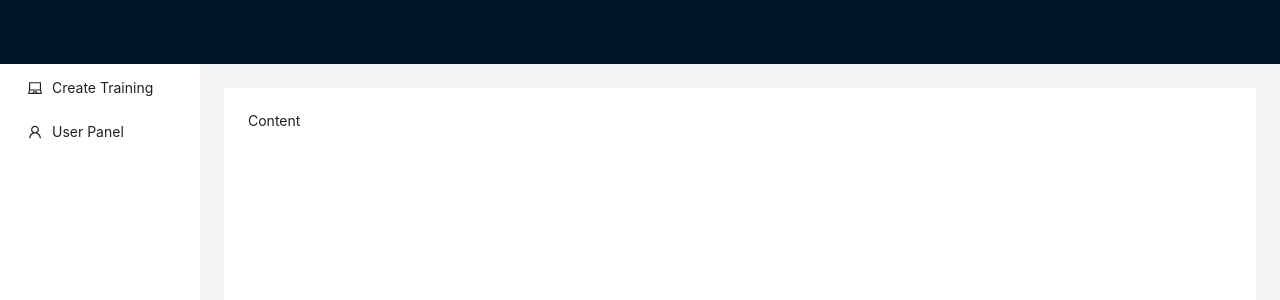
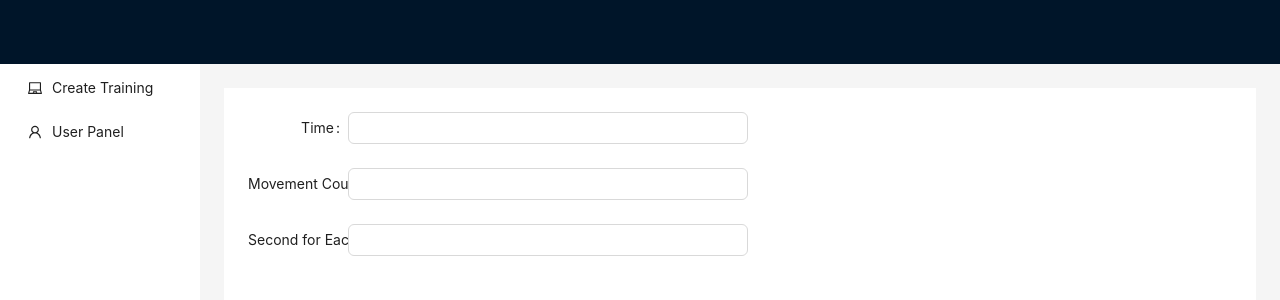
Before and after one commit to ipekgulsencelik/CrossFit, a React (Vite) app in the folder sport-app/: page / in a window 1280 px wide. Shown: the top 300 px of the page. Built offline with nearby package versions, Linux system fonts and the light colour scheme.

Commit message:
adding layout

```diff
--- a/sport-app/src/App.tsx
+++ b/sport-app/src/App.tsx
@@ -1,8 +1,6 @@
 import React from 'react';
-import './index.css';
 import { LaptopOutlined, UserOutlined } from '@ant-design/icons';
-import type { MenuProps } from 'antd';
-import { Breadcrumb, Layout, Menu, theme } from 'antd';
+import { Button, Checkbox, Form, Input, MenuProps, Breadcrumb, Layout, Menu, theme } from 'antd';
 
 const { Header, Content, Sider } = Layout;
 
@@ -12,7 +10,7 @@ const menu = [{
 }, {
   icon: UserOutlined,
   name: "User Panel"
-}]
+}];
 
 const items2: MenuProps['items'] = menu.map(
   (item, index) => {
@@ -27,6 +25,14 @@ const items2: MenuProps['items'] = menu.map(
 );
 
 function App() {
+  const onFinish = (values: any) => {
+    console.log('Success:', values);
+  };
+
+  const onFinishFailed = (errorInfo: any) => {
+    console.log('Failed:', errorInfo);
+  };
+
   return (
     <Layout style={{ height: '100vh' }}>
       <Header className="header">
@@ -48,6 +54,7 @@ function App() {
           <Breadcrumb.Item>List</Breadcrumb.Item>
           <Breadcrumb.Item>App</Breadcrumb.Item>
         </Breadcrumb> */}
+
           <Content
             style={{
               padding: 24,
@@ -56,7 +63,48 @@ function App() {
               background: 'white'
             }}
           >
-            Content
+            <Form
+              name="basic"
+              labelCol={{span: 4 }}
+              wrapperCol={{span: 16 }}
+              style={{
+                maxWidth: 600,
+              }}
+              onFinish={onFinish}
+              autoComplete="off"
+            >
+              <Form.Item
+                label="Time"
+                name="time"
+              >
+                <Input />
+              </Form.Item>
+
+              <Form.Item
+                label="Movement Count"
+                name="movementCount"
+              >
+                <Input />
+              </Form.Item>
+
+              <Form.Item
+                label="Second for Each Time"
+                name="secondForEachTime"
+              >
+                <Input />
+              </Form.Item>
+
+              {/* <Form.Item
+                wrapperCol={{
+                  offset: 8,
+                  span: 16,
+                }}
+              >
+                <Button type="primary" htmlType="submit">
+                  Submit
+                </Button>
+              </Form.Item> */}
+            </Form>
           </Content>
         </Layout>
       </Layout>
```
